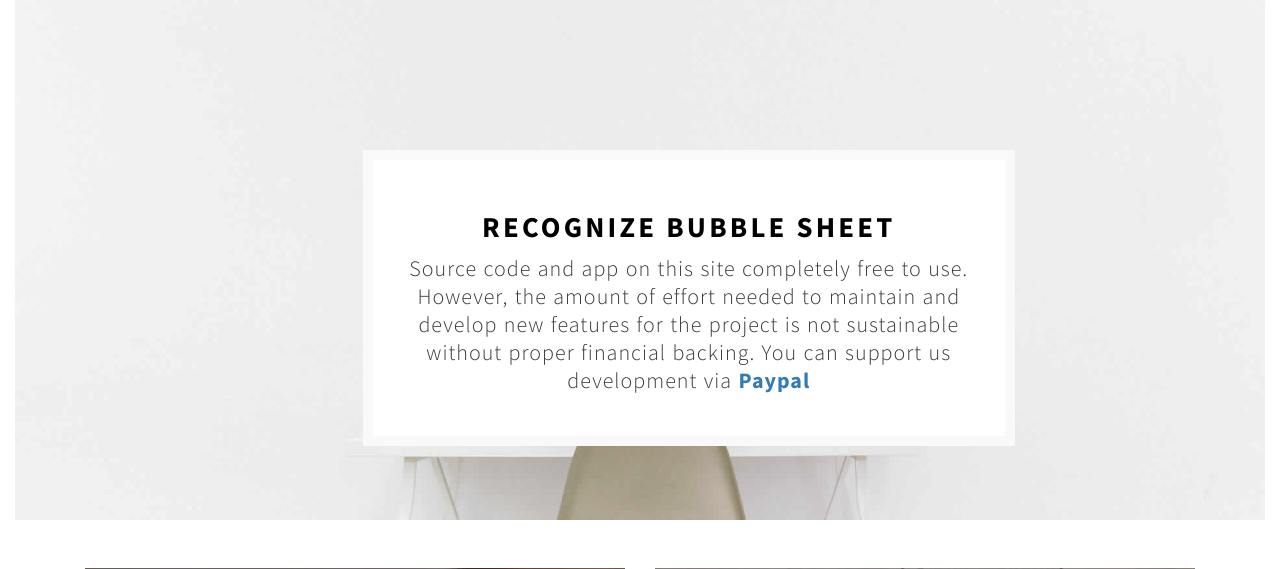
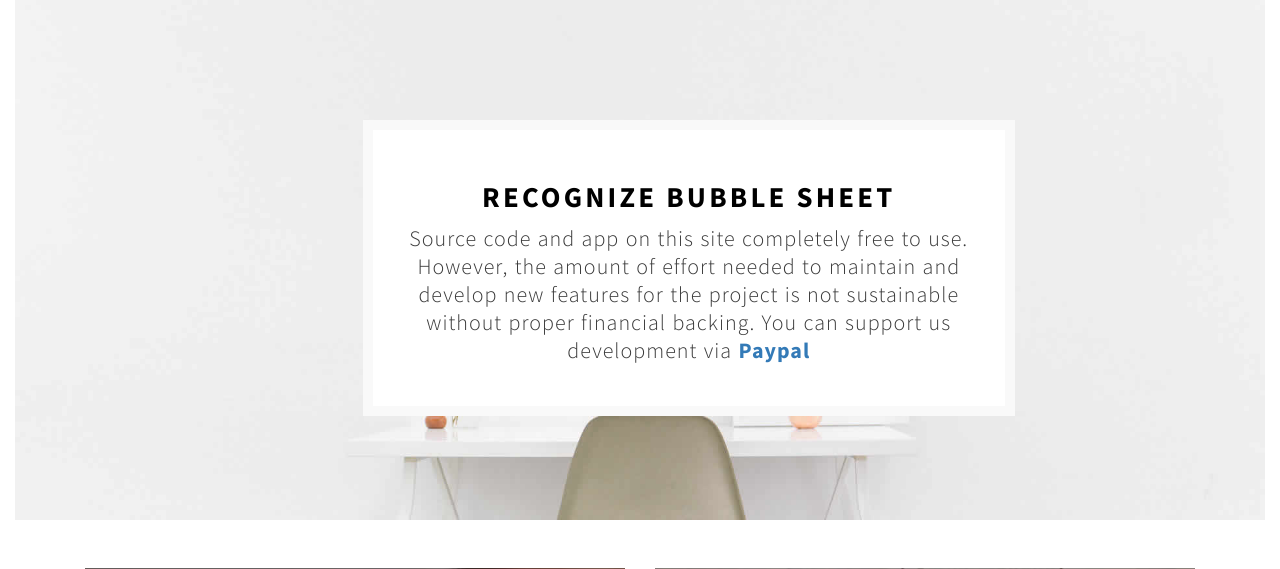
Before and after one commit to tramvm/tramvm.github.io, a Flask app: page / in a window 1280 px wide. Shown: the part 94-663 px from the top of the page. Run offline with Flask 2, Linux system fonts and the light colour scheme; data that the repository does not hold is empty; parts of the project's set-up code (start-up, migrations or seed data) failed here and were passed over; some libraries are stand-ins or nearby versions; some web fonts are replaced.

Commit message:
Update UI

```diff
--- a/inside/static/css/style.css
+++ b/inside/static/css/style.css
@@ -444,7 +444,7 @@ a.icon {
     background: url('../images/header-bg.jpg') no-repeat;
     height: 60vh !important;
     min-height: 520px;
-    padding-top: 150px !important;
+    /*padding-top: 150px !important;*/
 }
 
 .header-two {
```
